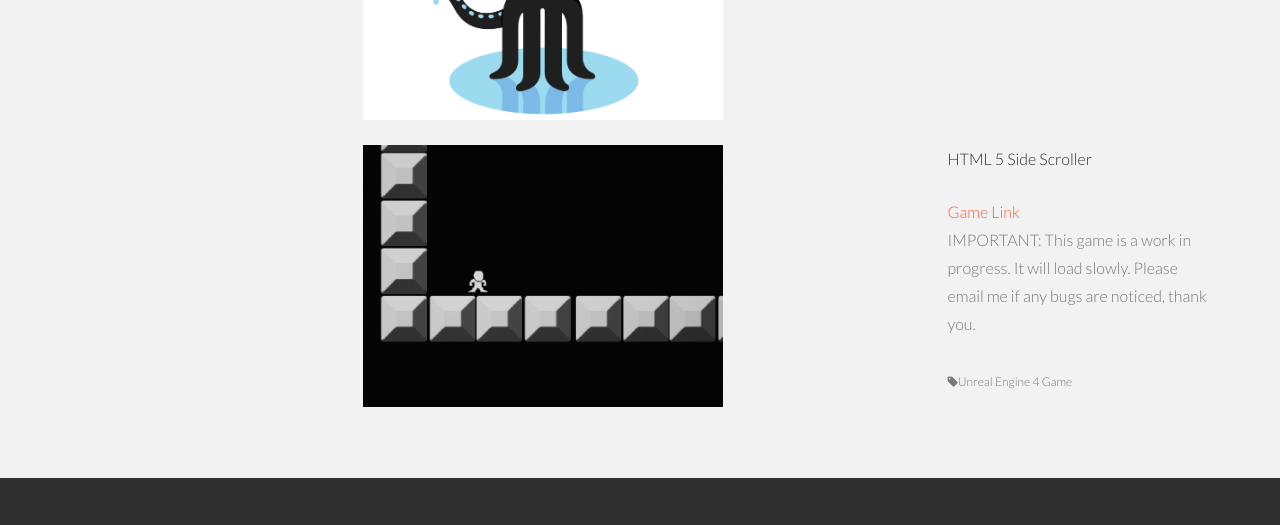
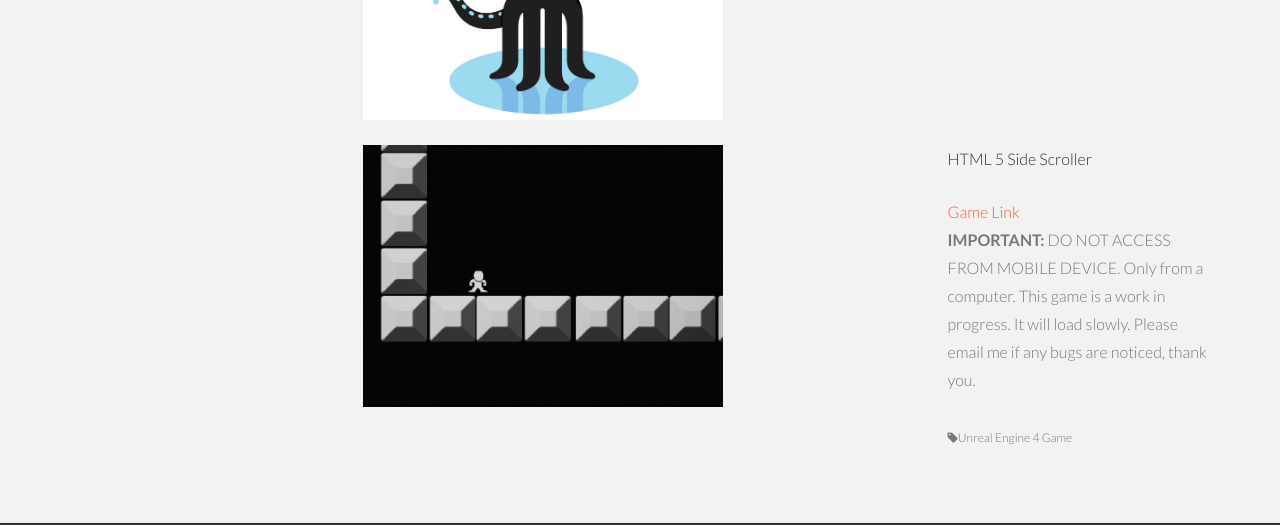
Before and after one commit to OldManFern/fernandomontes.me, a plain HTML site: page index.html in a window 1280 px wide. Shown: the part 2356-2881 px from the top of the page. Drawn offline with Linux system fonts and the light colour scheme.

Commit message:
Update index.html

```diff
--- a/index.html
+++ b/index.html
@@ -343,7 +343,7 @@
 				<div class="col-lg-3">
 					<p>HTML 5 Side Scroller</p>
 				<p><more><a href="SideScroller/SideScroller.html">Game Link</a><br/>
-				IMPORTANT: This game is a work in progress. It will load slowly. Please email me if any bugs are noticed, thank you. <br/><br/>
+				<b>IMPORTANT:</b> DO NOT ACCESS FROM MOBILE DEVICE. Only from a computer. This game is a work in progress. It will load slowly. Please email me if any bugs are noticed, thank you. <br/><br/>
 					<sm><i class="icon-tag"></i>Unreal Engine 4 Game</sm></more>
 				</p>
 				</div>
```
